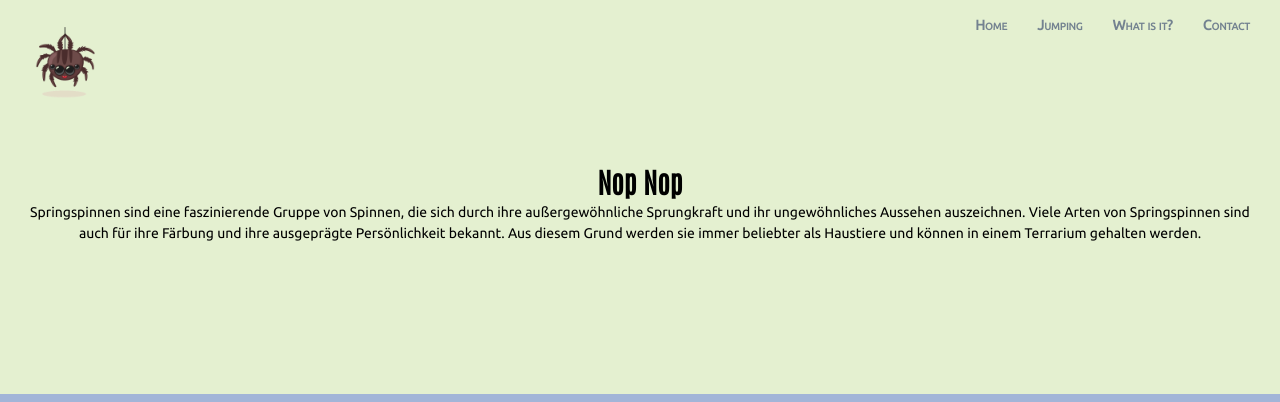
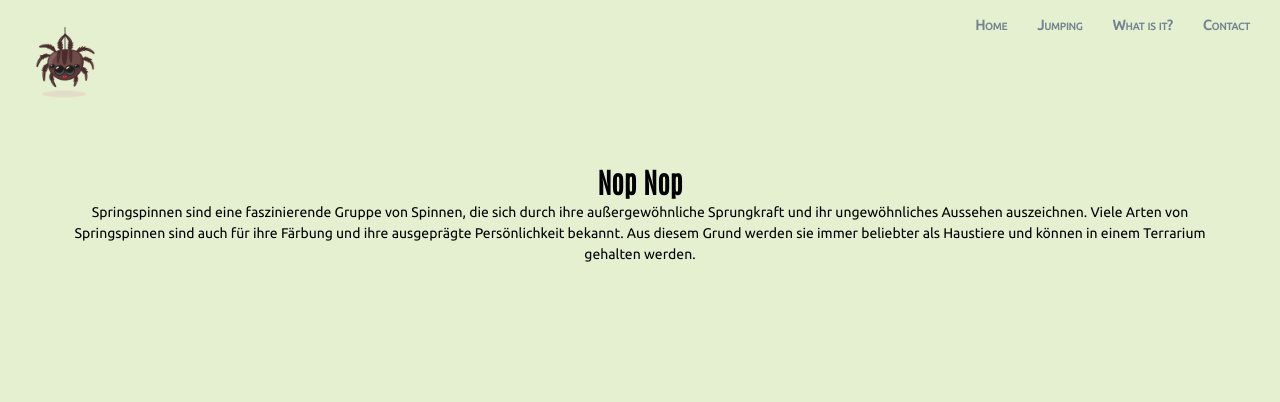
Before and after one commit to Bepixeled/wireframe, a plain HTML site: page index.html in a window 1280 px wide. Shown: the top 402 px of the page. Drawn offline with Linux system fonts and the light colour scheme.

Commit message:
Update style.css

```diff
--- a/style.css
+++ b/style.css
@@ -140,12 +140,10 @@ nav li {
 
 header {
     margin-bottom: 20px;
-    padding-left: 4rem;
-    padding-right: 4rem;
 }
 
 #home {
-    padding: 2rem;
+    padding: 2rem 4rem;
     text-align: center;
     /* margin: 4rem 4rem 8rem 4rem; */
 
```
